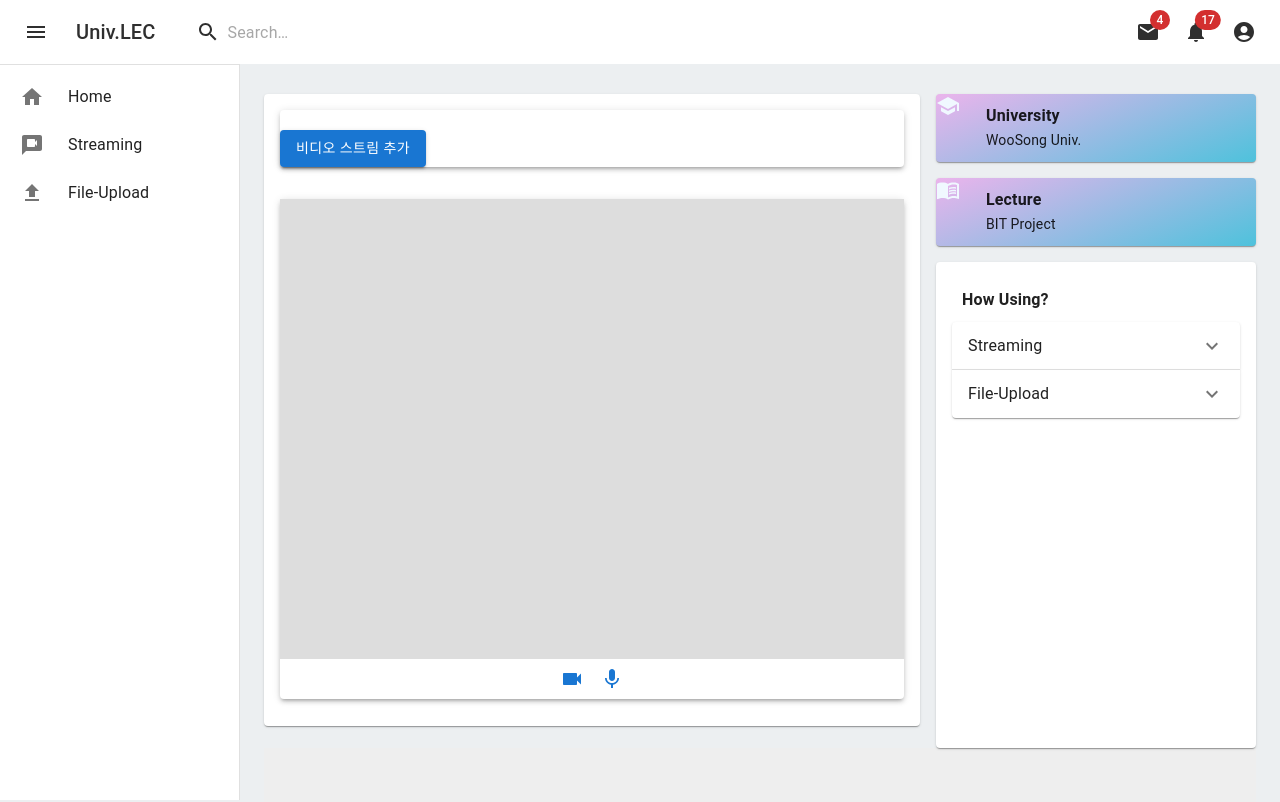
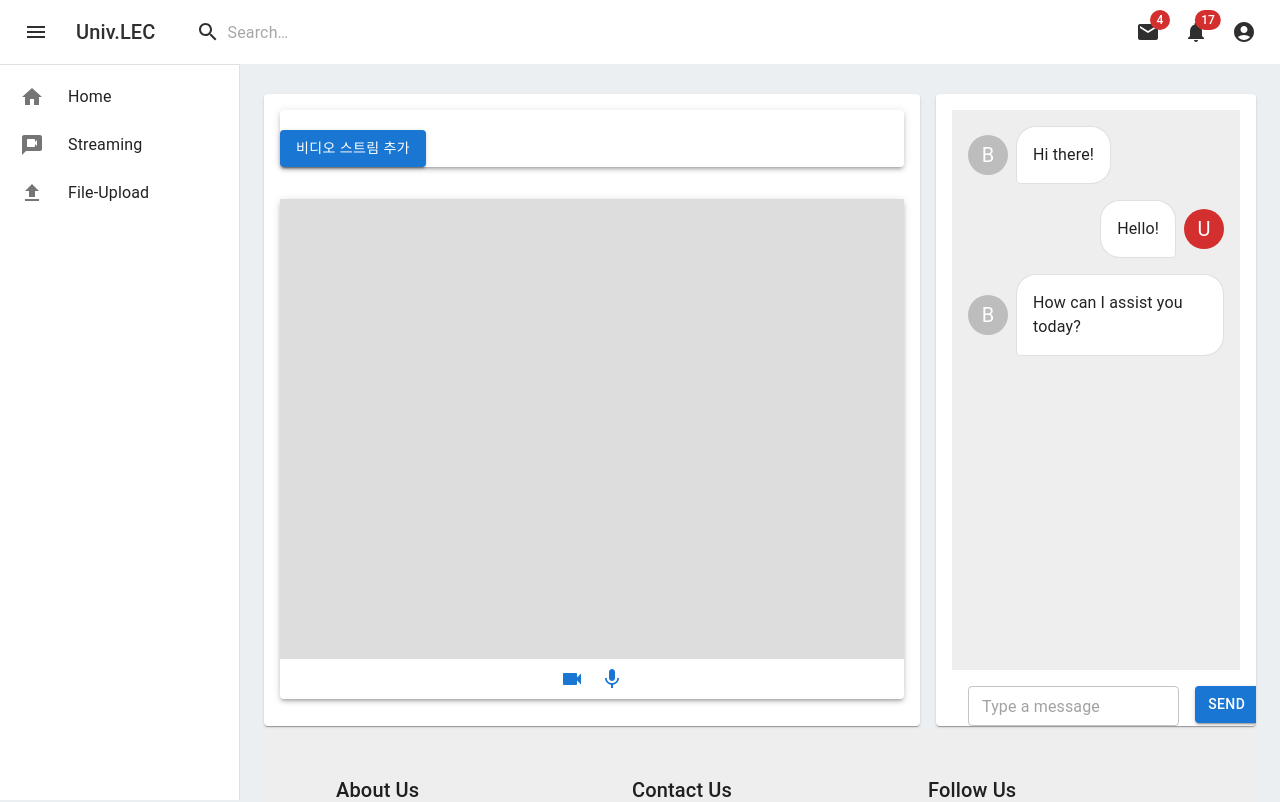
Before and after one commit to githyin/wb-project-prototype, a React (Create React App) app in the folder client/: page /streamingpro in a window 1280 px wide. Shown: the top 802 px of the page. Built offline with nearby package versions, Linux system fonts and the light colour scheme.

Commit message:
0109 streamchat insert

```diff
--- a/client/src/component/ChatScreen/Chatbotscreen.jsx
+++ b/client/src/component/ChatScreen/Chatbotscreen.jsx
@@ -102,7 +102,7 @@ const Message = ({ message }) => {
                 }}
             >
                 <Avatar sx={{ bgcolor: isBot ? "primary.main" : "secondary.main" }}>
-                    {isBot ? "B" : "U"}
+                    {isBot ? "AI" : "U"}
                 </Avatar>
                 <Paper
                     variant="outlined"
--- a/client/src/component/ChatScreen/Streamchat.jsx
+++ b/client/src/component/ChatScreen/Streamchat.jsx
@@ -0,0 +1,122 @@
+import * as React from "react";
+import {
+    Box,
+    TextField,
+    Button,
+    Typography,
+    Avatar,
+    Grid,
+    Paper,
+} from "@mui/material";
+
+const messages = [
+    { id: 1, text: "Hi there!", sender: "bot" },
+    { id: 2, text: "Hello!", sender: "user" },
+    { id: 3, text: "How can I assist you today?", sender: "bot" },
+];
+
+const Chatbotscreen = () => {
+    const [input, setInput] = React.useState("");
+    const [height, setHeight] = React.useState(window.innerHeight * 0.79); // 초기 높이 설정
+
+    // 화면 크기 변경시 높이 업데이트
+    React.useEffect(() => {
+        const handleResize = () => setHeight(window.innerHeight * 0.79);
+        window.addEventListener('resize', handleResize);
+        return () => {
+            window.removeEventListener('resize', handleResize);
+        };
+    }, []);
+
+    const handleSend = () => {
+        if (input.trim() !== "") {
+            console.log(input);
+            setInput("");
+        }
+    };
+
+    const handleInputChange = (event) => {
+        setInput(event.target.value);
+    };
+
+    return (
+        <Box
+            sx={{
+                height: `${height}px`,
+                display: "flex",
+                flexDirection: "column",
+                bgcolor: "grey.200",
+            }}
+        >
+            <Box sx={{ flexGrow: 1, overflow: "auto", p: 2 }}>
+                {messages.map((message) => (
+                    <Message key={message.id} message={message} />
+                ))}
+            </Box>
+            <Box sx={{ p: 2, backgroundColor: "background.default" }}>
+                <Grid container spacing={2}>
+                    <Grid item xs={10}>
+                        <TextField
+                            size="small"
+                            fullWidth
+                            placeholder="Type a message"
+                            variant="outlined"
+                            value={input}
+                            onChange={handleInputChange}
+                        />
+                    </Grid>
+                    <Grid item xs={2}>
+                        <Button
+                            fullWidth
+                            color="primary"
+                            variant="contained"
+                            onClick={handleSend}
+                        >
+                            Send
+                        </Button>
+                    </Grid>
+                </Grid>
+            </Box>
+        </Box>
+    );
+};
+
+const Message = ({ message }) => {
+    const isBot = message.sender === "bot";
+
+    return (
+        <Box
+            sx={{
+                display: "flex",
+                justifyContent: isBot ? "flex-start" : "flex-end",
+                mb: 2,
+            }}
+        >
+            <Box
+                sx={{
+                    display: "flex",
+                    flexDirection: isBot ? "row" : "row-reverse",
+                    alignItems: "center",
+                }}
+            >
+                <Avatar sx={{ bgcolor: isBot ? "inherit.main" : "error.main" }}>
+                    {isBot ? "B" : "U"}
+                </Avatar>
+                <Paper
+                    variant="outlined"
+                    sx={{
+                        p: 2,
+                        ml: isBot ? 1 : 0,
+                        mr: isBot ? 0 : 1,
+                        backgroundColor: isBot ? "default.light" : "default.light",
+                        borderRadius: isBot ? "20px 20px 20px 5px" : "20px 20px 5px 20px",
+                    }}
+                >
+                    <Typography variant="body1">{message.text}</Typography>
+                </Paper>
+            </Box>
+        </Box>
+    );
+};
+
+export default Chatbotscreen;
--- a/client/src/pages/Streamingpro.jsx
+++ b/client/src/pages/Streamingpro.jsx
@@ -6,6 +6,7 @@ import AccordionDashpro from "../component/Accordion/AccordionDashpro";
 import Typography from '@mui/material/Typography';
 import CamScreenbot from "../component/CamScreen/CamScreenbot";
 import CamScreentop from "../component/CamScreen/CamScreentop";
+import Streamchat from "../component/ChatScreen/Streamchat";
 import Footer from "../component/Footer/Footer";
 import styles from "../assets/css/Dash.module.css";
 import Grid from '@mui/material/Grid';
@@ -41,37 +42,9 @@ export default function Streamingpro() {
                             </Grid>
                             <Grid item xs={4}>
                                 <Stack spacing={2}>
-                                    <Card className={styles.gradientlight}>
-                                        <Stack spacing={2} direction="row">
-                                            <div className={styles.iconstylewhite}>
-                                                <SchoolIcon />
-                                            </div>
-                                            <div className={styles.paddingall}>
-                                                <span className={styles.univercitytitle}>University</span>
-                                                <br />
-                                                <span className={styles.univercitysubtitle}>WooSong Univ.</span>
-                                            </div>
-                                        </Stack>
-                                    </Card>
-                                    <Card className={styles.gradientlight}>
-                                        <Stack spacing={2} direction="row">
-                                            <div className={styles.iconstylewhite}>
-                                                <MenuBookIcon />
-                                            </div>
-                                            <div className={styles.paddingall}>
-                                                <span className={styles.univercitytitle}>Lecture</span>
-                                                <br />
-                                                <span className={styles.univercitysubtitle}>BIT Project</span>
-                                            </div>
-                                        </Stack>
-                                    </Card>
-                                    <Card sx={{ height: 60.7 + "vh" }}>
+                                    <Card sx={{ height: 79 + "vh" }}>
                                         <CardContent>
-                                            <div className={styles.paddingall}>
-                                                <span className={styles.univercitytitle}>How Using?</span>
-                                                <br />
-                                            </div>
-                                            <AccordionDashpro />
+                                            <Streamchat />
                                         </CardContent>
                                     </Card>
                                 </Stack>
--- a/client/src/pages/Streamingstu.jsx
+++ b/client/src/pages/Streamingstu.jsx
@@ -7,6 +7,7 @@ import CamScreenbot from "../component/CamScreen/CamScreenbot";
 import CamScreentop from "../component/CamScreen/CamScreentop";
 import AccordionDashstu from "../component/Accordion/AccordionDashstu";
 import Footer from "../component/Footer/Footer";
+import Streamchat from "../component/ChatScreen/Streamchat";
 import Grid from '@mui/material/Grid';
 import Card from '@mui/material/Card';
 import CardContent from '@mui/material/CardContent';
@@ -41,37 +42,9 @@ export default function Streamingstu() {
                             </Grid>
                             <Grid item xs={4}>
                                 <Stack spacing={2}>
-                                    <Card className={styles.gradientlight}>
-                                        <Stack spacing={2} direction="row">
-                                            <div className={styles.iconstylewhite}>
-                                                <SchoolIcon />
-                                            </div>
-                                            <div className={styles.paddingall}>
-                                                <span className={styles.univercitytitle}>University</span>
-                                                <br />
-                                                <span className={styles.univercitysubtitle}>WooSong Univ.</span>
-                                            </div>
-                                        </Stack>
-                                    </Card>
-                                    <Card className={styles.gradientlight}>
-                                        <Stack spacing={2} direction="row">
-                                            <div className={styles.iconstylewhite}>
-                                                <MenuBookIcon />
-                                            </div>
-                                            <div className={styles.paddingall}>
-                                                <span className={styles.univercitytitle}>Lecture</span>
-                                                <br />
-                                                <span className={styles.univercitysubtitle}>BIT Project</span>
-                                            </div>
-                                        </Stack>
-                                    </Card>
-                                    <Card sx={{ height: 60.7 + "vh" }}>
+                                    <Card sx={{ height: 79 + "vh" }}>
                                         <CardContent>
-                                            <div className={styles.paddingall}>
-                                                <span className={styles.univercitytitle}>How Using?</span>
-                                                <br />
-                                            </div>
-                                            <AccordionDashstu />
+                                            <Streamchat />
                                         </CardContent>
                                     </Card>
                                 </Stack>
```
